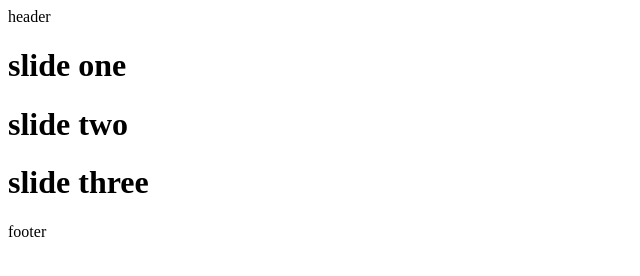
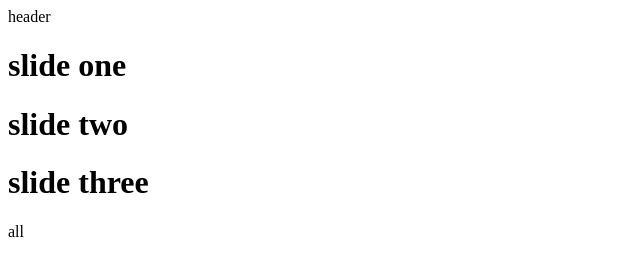
Before and after one commit to arashyazdani1308-glitch/git_test, a plain HTML site: page index.html in a window 1280 px wide. Shown: the full height of the page, 0-640 px from the left. Drawn offline with Linux system fonts and the light colour scheme.

Commit message:
foter update

```diff
--- a/index.html
+++ b/index.html
@@ -15,7 +15,7 @@
         <h1>slide three</h1>
     </div>
     <footer>
-        footer
+        all
     </footer>
 </body>
 </html>
```
